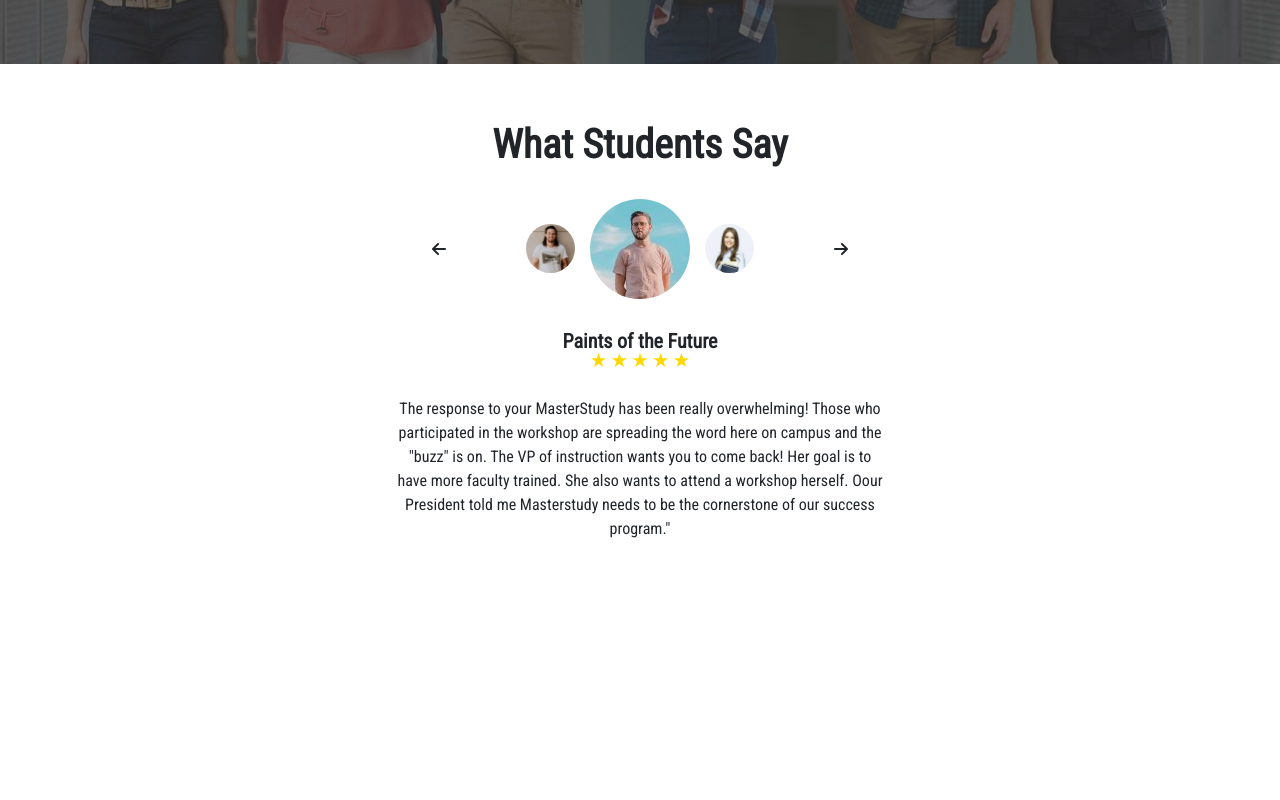
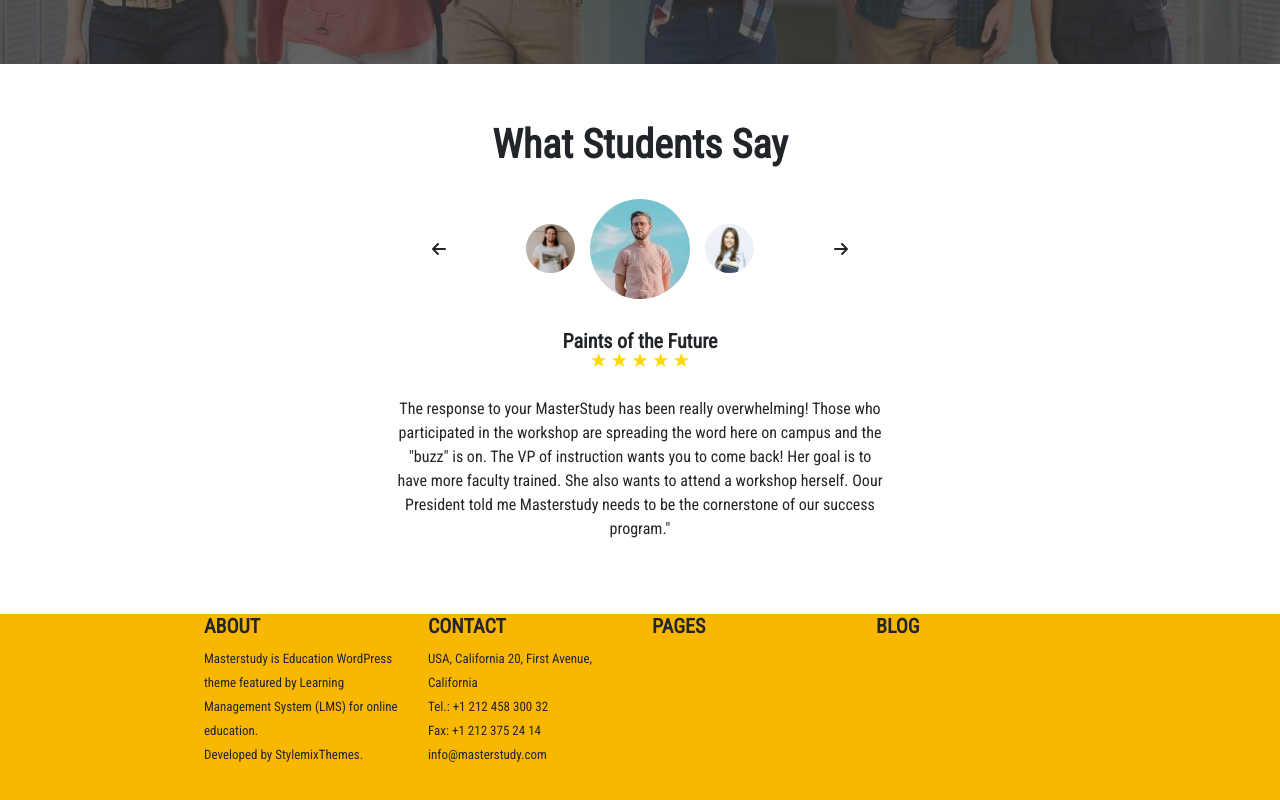
Before and after one commit to sim-sal/proj-html-vuejs, a Vue app: page / in a window 1280 px wide. Shown: the part 3856-4656 px from the top of the page. Before the commit the page ends 4470 px from the top, so only its background shows below. Built offline with nearby package versions, Linux system fonts and the light colour scheme.

Commit message:
starting print in DOM footer content with props

```diff
--- a/src/App.vue
+++ b/src/App.vue
@@ -25,6 +25,7 @@
 <template>
   <PageHeader :nav_link="store.links" />
   <PageMain />
+  <PageFooter :footer_content="store.footerContent" />
 </template>
 
 <style lang="scss">
--- a/src/components/PageFooter.vue
+++ b/src/components/PageFooter.vue
@@ -7,10 +7,54 @@
         return {
             store,
         }
+    },
+    props: {
+        footer_content: Object
     }
 }
 </script>
 
-<template></template>
+<template>
+    <footer>
+        <div class="container">
+            <div class="row">
 
-<style scoped lang="scss"></style>
+                <div class="col-3" v-for="content in footer_content">
+                    <h5>{{ content.title }}</h5>
+
+                    <!-- about --> <!-- contact -->
+                    <span>{{ content.text }}{{ content.address }}</span><br>
+                    <span>{{ content.developed }}{{ content.tel }}</span><br>
+                    <span>{{ content.fax }}</span><br>
+                    <span>{{ content.email }}</span>
+
+                </div>
+
+            </div>
+        </div>
+    </footer>
+</template>
+
+<style scoped lang="scss">
+@use '../styles/partials/mixins' as *;
+@use '../styles/partials/variables' as *;
+
+footer {
+    height: 300px;
+    background-color: $footer-color;
+
+    .container {
+        .row {
+            div {
+                h5 {
+                    font-weight: bold;
+                }
+
+                span {
+                    font-size: 13px;
+                }
+            }
+        }
+    }
+}
+</style>
--- a/src/store.js
+++ b/src/store.js
@@ -22,5 +22,61 @@
             text: "Demos",
             url: "#"
         }
+    ],
+
+    footerContent: [
+        {
+            title: "ABOUT",
+            text: "Masterstudy is Education WordPress theme featured by Learning Management System (LMS) for online education.",
+            developed: "Developed by StylemixThemes.",
+            facebookIcon: `<i class="fa-brands fa-facebook"></i>`,
+        },
+        {
+            title: "CONTACT",
+            address: "USA, California 20, First Avenue, California",
+            tel: "Tel.: +1 212 458 300 32",
+            fax: "Fax: +1 212 375 24 14",
+            email: "info@masterstudy.com"
+        },
+        {
+            title: "PAGES",
+        },
+        {
+            title: "BLOG",
+        }
     ]
 })
+
+
+// {
+//     about: [
+//         {
+//             title: "ABOUT",
+//             text: "Masterstudy is Education WordPress theme featured by Learning Management System (LMS) for online education.",
+//             developed: "Developed by StylemixThemes.",
+//             icons: [
+//                 `<i class="fa-brands fa-facebook"></i>`,
+//                 `<i class="fa-brands fa-twitter"></i>`,
+//                 `<i class="fa-brands fa-instagram"></i>`
+//             ]
+//         }
+//     ]
+
+
+
+// },
+// {
+//     contact: {
+//         title: "CONTACT",
+//     }
+// },
+// {
+//     pages: {
+//         title: "PAGES",
+//     }
+// },
+// {
+//     blog: {
+//         title: "BLOG",
+//     }
+// }
```
